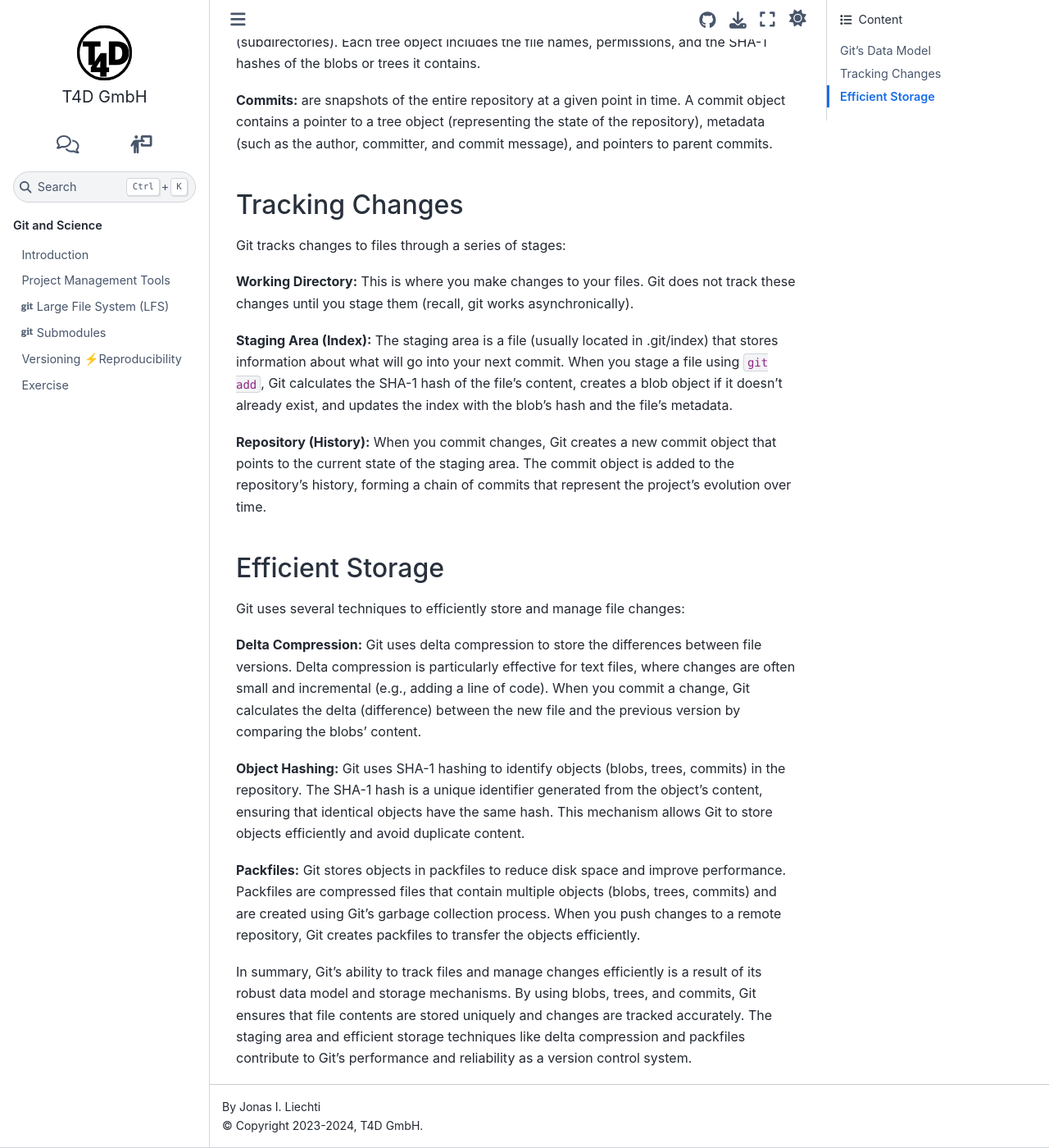
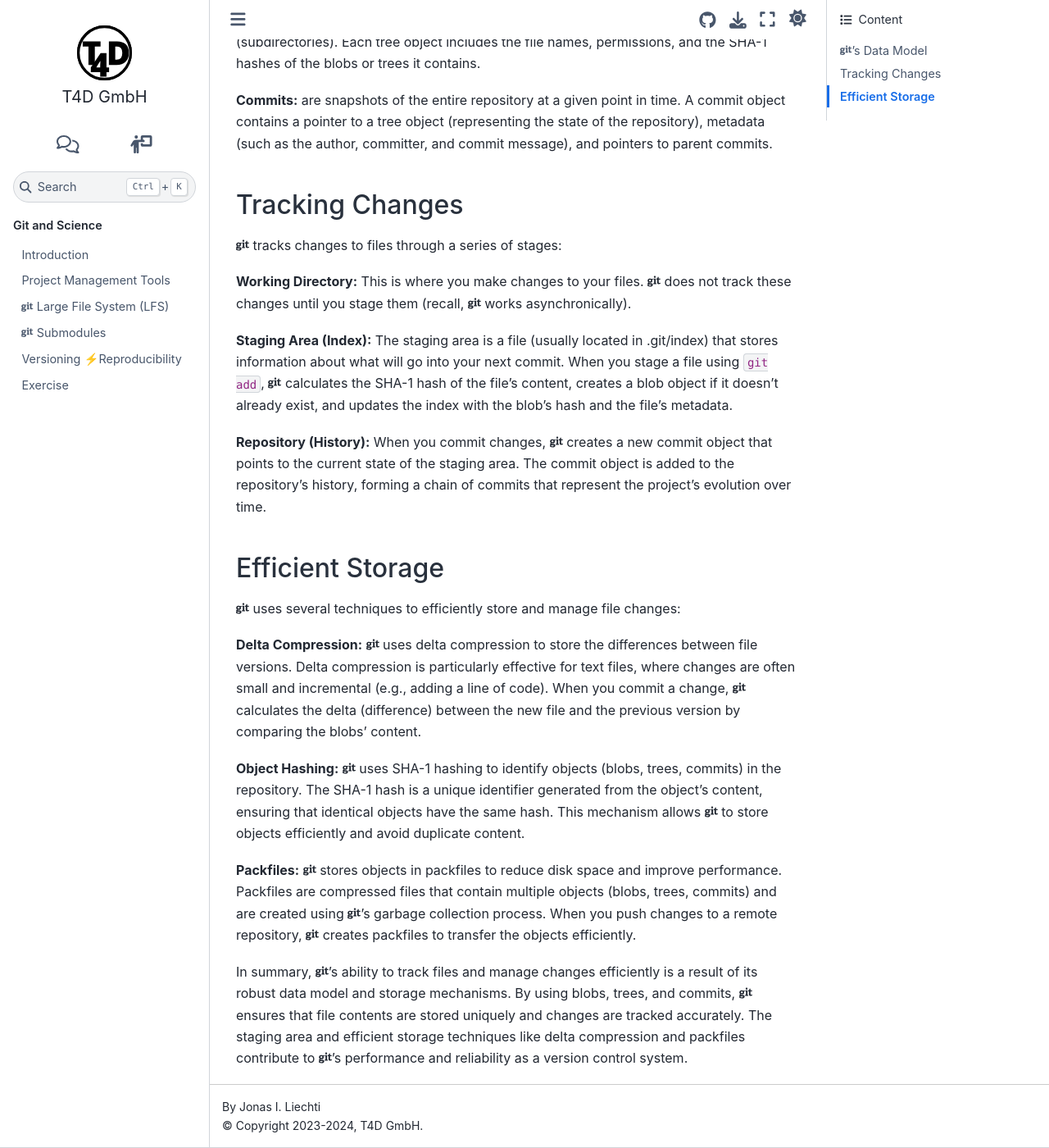
Before and after one commit to t4d-gmbh/git-and-science, a Sphinx documentation site: the page built from source/content/lfs/git_data_model/git_data_model.md, in a window 1280 px wide and 1400 px high, scrolled down 461 px. Shown: the whole window at 82% size. Built offline with Sphinx 7.4.7 and the Sphinx Book theme 1.1.4, drawn with Linux system fonts in a browser that asks for light colours; the version number could not be read and is left out; some of the changed text lies outside the part shown.

Commit message:
use git icon

```diff
--- a/source/content/lfs/git_data_model/git_data_model.md
+++ b/source/content/lfs/git_data_model/git_data_model.md
@@ -1,12 +1,12 @@
-## How does git Track Files?
+## How does <i class="fab fa-git"></i> Track Files?
 
-To understand how Git LFS works, it's essential to first understand how Git tracks files.
+To understand how <i class="fab fa-git"></i> LFS works, it's essential to first understand how <i class="fab fa-git"></i> tracks files.
 
-One of the core functionalities of Git is its ability to track files and their changes efficiently.
+One of the core functionalities of <i class="fab fa-git"></i> is its ability to track files and their changes efficiently.
 But how does the underlying mechanisms and data structures look like?
 
-### Git’s Data Model
-Git’s data model is based on three main concepts:
+### <i class="fab fa-git"></i>’s Data Model
+<i class="fab fa-git"></i>’s data model is based on three main concepts:
 
 **Blobs (Binary Large Objects):**
 They are used to store the contents of files.
@@ -22,38 +22,38 @@ are snapshots of the entire repository at a given point in time.
 A commit object contains a pointer to a tree object (representing the state of the repository), metadata (such as the author, committer, and commit message), and pointers to parent commits.
 
 ### Tracking Changes
-Git tracks changes to files through a series of stages:
+<i class="fab fa-git"></i> tracks changes to files through a series of stages:
 
 **Working Directory:**
 This is where you make changes to your files.
-Git does not track these changes until you stage them (recall, git works asynchronically).
+<i class="fab fa-git"></i> does not track these changes until you stage them (recall, <i class="fab fa-git"></i> works asynchronically).
 
 **Staging Area (Index):**
 The staging area is a file (usually located in .git/index) that stores information about what will go into your next commit.
-When you stage a file using `git add`, Git calculates the SHA-1 hash of the file’s content, creates a blob object if it doesn’t already exist, and updates the index with the blob’s hash and the file’s metadata.
+When you stage a file using `git add`, <i class="fab fa-git"></i> calculates the SHA-1 hash of the file’s content, creates a blob object if it doesn’t already exist, and updates the index with the blob’s hash and the file’s metadata.
 
 **Repository (History):**
-When you commit changes, Git creates a new commit object that points to the current state of the staging area.
+When you commit changes, <i class="fab fa-git"></i> creates a new commit object that points to the current state of the staging area.
 The commit object is added to the repository’s history, forming a chain of commits that represent the project’s evolution over time.
 
 ### Efficient Storage
-Git uses several techniques to efficiently store and manage file changes:
+<i class="fab fa-git"></i> uses several techniques to efficiently store and manage file changes:
 
 **Delta Compression:**
-Git uses delta compression to store the differences between file versions.
+<i class="fab fa-git"></i> uses delta compression to store the differences between file versions.
 Delta compression is particularly effective for text files, where changes are often small and incremental (e.g., adding a line of code).
-When you commit a change, Git calculates the delta (difference) between the new file and the previous version by comparing the blobs’ content.
+When you commit a change, <i class="fab fa-git"></i> calculates the delta (difference) between the new file and the previous version by comparing the blobs’ content.
 
 **Object Hashing:**
-Git uses SHA-1 hashing to identify objects (blobs, trees, commits) in the repository.
+<i class="fab fa-git"></i> uses SHA-1 hashing to identify objects (blobs, trees, commits) in the repository.
 The SHA-1 hash is a unique identifier generated from the object’s content, ensuring that identical objects have the same hash.
-This mechanism allows Git to store objects efficiently and avoid duplicate content.
+This mechanism allows <i class="fab fa-git"></i> to store objects efficiently and avoid duplicate content.
 
 **Packfiles:**
-Git stores objects in packfiles to reduce disk space and improve performance.
-Packfiles are compressed files that contain multiple objects (blobs, trees, commits) and are created using Git’s garbage collection process.
-When you push changes to a remote repository, Git creates packfiles to transfer the objects efficiently.
+<i class="fab fa-git"></i> stores objects in packfiles to reduce disk space and improve performance.
+Packfiles are compressed files that contain multiple objects (blobs, trees, commits) and are created using <i class="fab fa-git"></i>’s garbage collection process.
+When you push changes to a remote repository, <i class="fab fa-git"></i> creates packfiles to transfer the objects efficiently.
 
-In summary, Git’s ability to track files and manage changes efficiently is a result of its robust data model and storage mechanisms.
-By using blobs, trees, and commits, Git ensures that file contents are stored uniquely and changes are tracked accurately.
-The staging area and efficient storage techniques like delta compression and packfiles contribute to Git’s performance and reliability as a version control system.
+In summary, <i class="fab fa-git"></i>’s ability to track files and manage changes efficiently is a result of its robust data model and storage mechanisms.
+By using blobs, trees, and commits, <i class="fab fa-git"></i> ensures that file contents are stored uniquely and changes are tracked accurately.
+The staging area and efficient storage techniques like delta compression and packfiles contribute to <i class="fab fa-git"></i>’s performance and reliability as a version control system.
```
